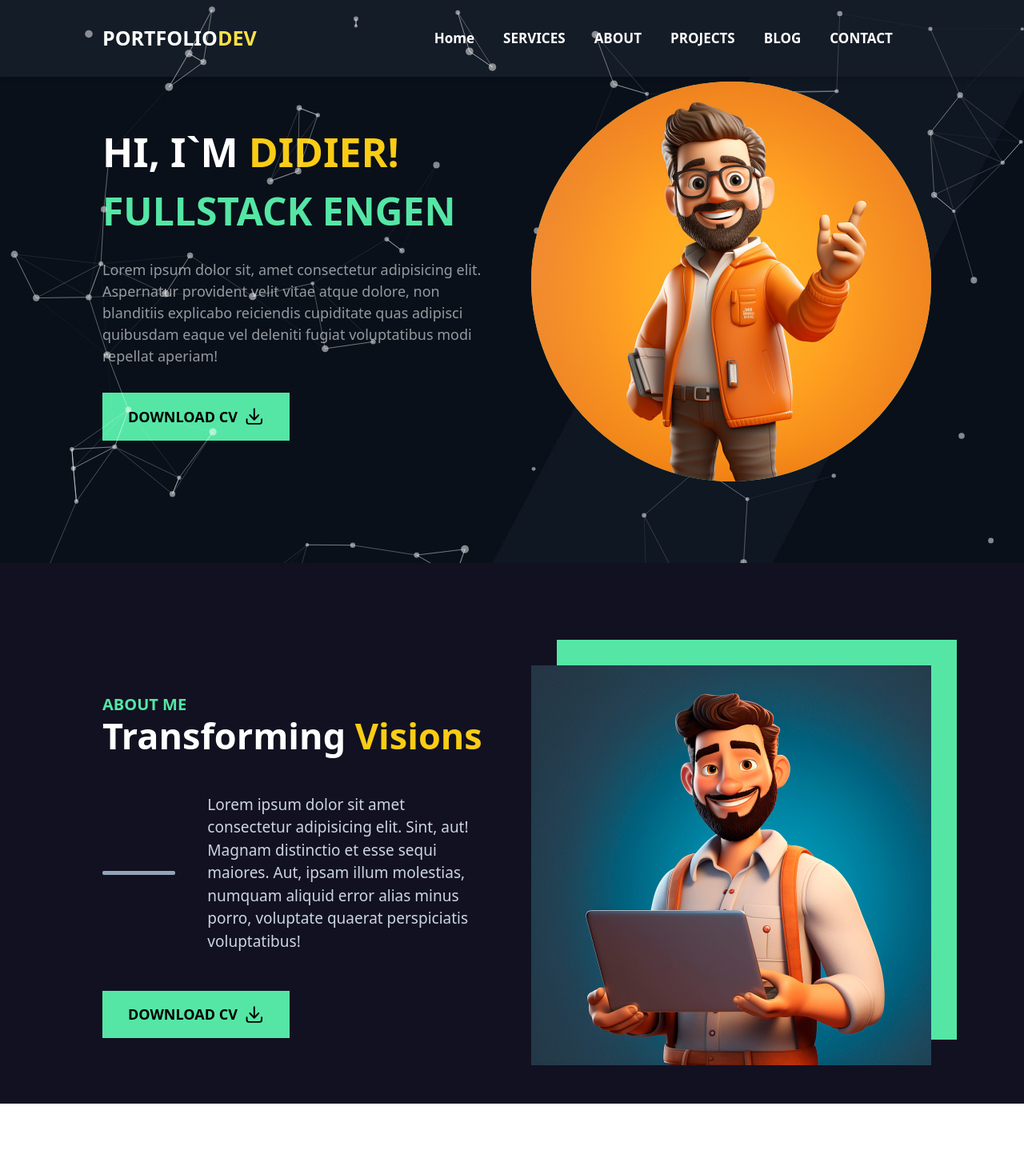
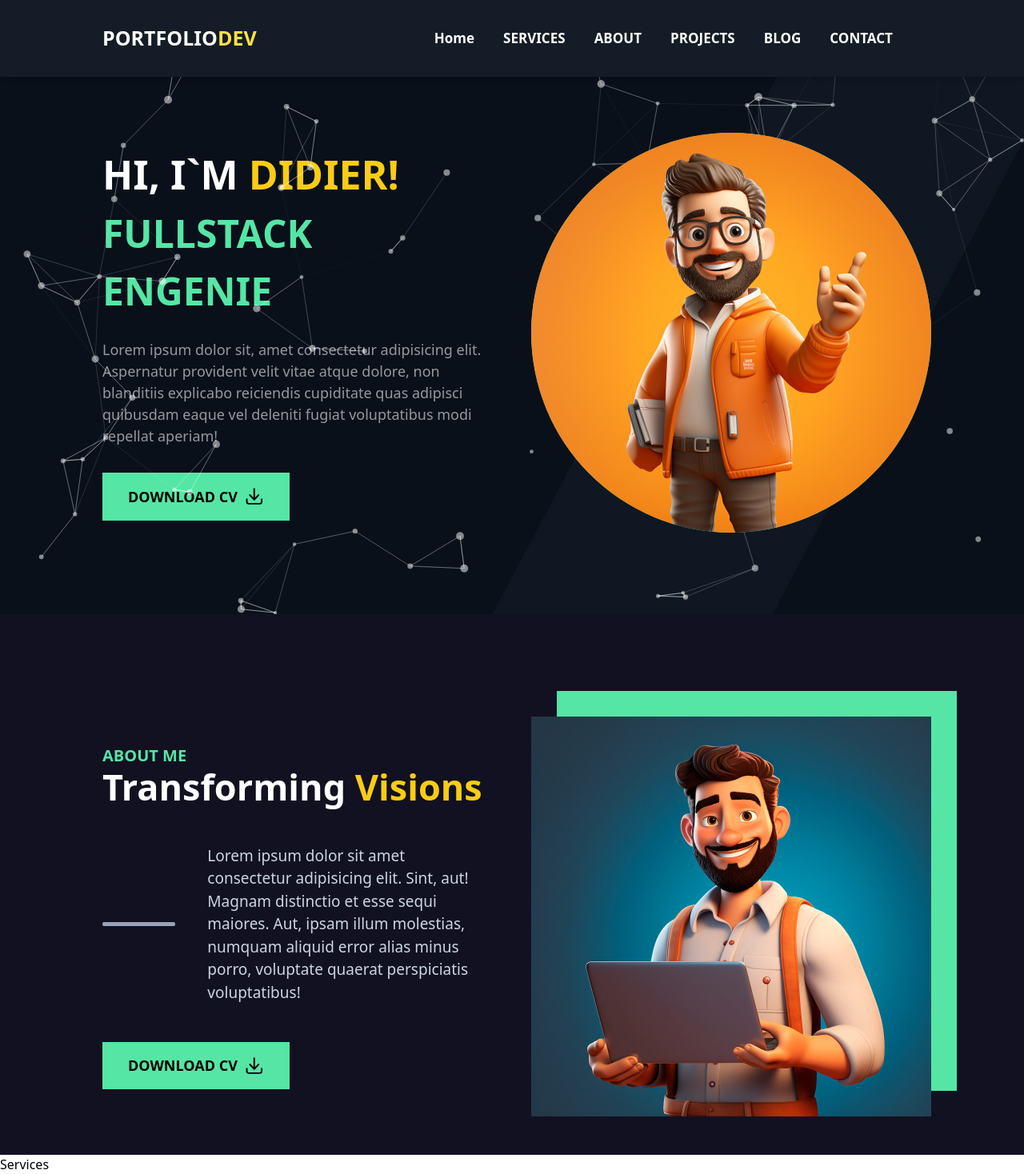
Before and after one commit to krrattoss5/didier-portfolio, a Next.js app: page / in a window 1280 px wide. Shown: the whole page at 80% size. Before the commit the page ends 1380 px from the top, so only its background shows below. Built offline with nearby package versions, Linux system fonts and the light colour scheme.

Commit message:
(add/services)

```diff
--- a/components/Hero.tsx
+++ b/components/Hero.tsx
@@ -6,7 +6,7 @@
 
 const Hero = () => {
   return (
-    <div className='h-[88vh] bg-[url("/images/banner.jpg")] bg-cover bg-center'>
+    <div className='h-[88vh] bg-[url("/images/banner.jpg")] mt-[8vh] bg-cover bg-center'>
       <Particle />
       <div className='w-[80%] grid-cols-1 mx-auto grid lg:grid-cols-2 gap-[3rem] h-[100%] items-center'>
         <div>
--- a/components/Nav.tsx
+++ b/components/Nav.tsx
@@ -7,7 +7,7 @@
 
 const Nav:React.FC<Props> = ({handleOpenMenu}) => {
   return (
-    <div className='w-[100%] fixed top-0 h-[12vh] bg-[#141c27] shadow-md'>
+    <div className='w-[100%] fixed top-0 h-[12vh] bg-[#141c27] shadow-md z-[10000000000]'>
       <div className='flex items-center justify-between w-[80%] mx-auto h-[100%]'>
         <h1 className='flex-[0.6] cursor-pointer text-[25px] text-white font-bold'>
           PORTFOLIO
--- /dev/null
+++ b/components/Services.tsx
@@ -0,0 +1,9 @@
+import React from 'react'
+
+const Services = () => {
+  return (
+    <div>Services</div>
+  )
+}
+
+export default Services
--- a/pages/index.tsx
+++ b/pages/index.tsx
@@ -2,6 +2,7 @@
 import Hero from '@/components/Hero'
 import MobileNav from '@/components/MobileNav'
 import Nav from '@/components/Nav'
+import Services from '@/components/Services'
 import React, { useState } from 'react'
 
 const HomePage:React.FC = () => {
@@ -12,14 +13,12 @@
 
   return (
     <div className="overflow-x-hidden">
-      {/* NavBar */}
       <Nav handleOpenMenu={handleOpenMenu} />
       <MobileNav isOpenMenu={isOpenMenu} handleOpenMenu={handleOpenMenu} />
-      {/* HeroSection */}
       <Hero />
       <div className='relative z-30'>
-        {/* about */}
         <About />
+        <Services />
       </div>
     </div>
   )
```
